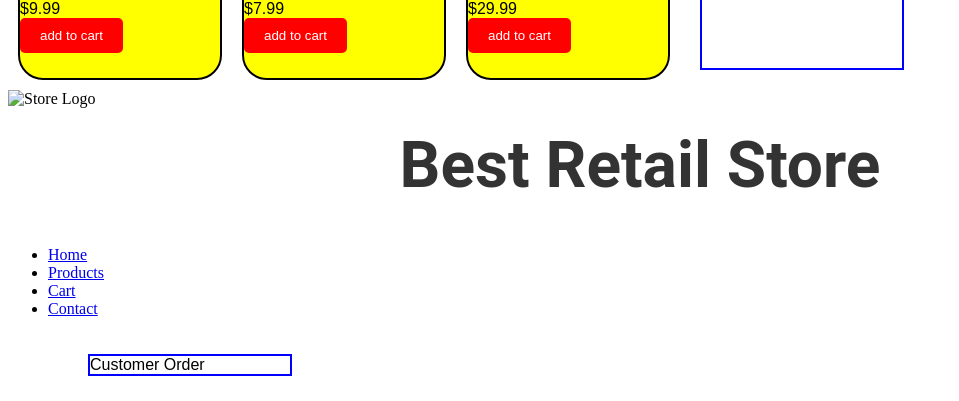
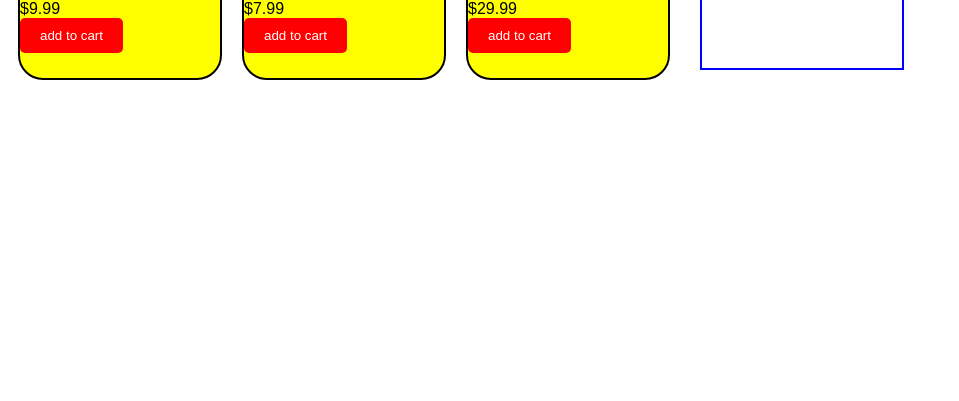
Before and after one commit to EmmanuelY13/Emmanuel-s-Game-Store, a plain HTML site: page index.html in a window 1280 px wide. Shown: the part 1020-1421 px from the top of the page, without its empty margins (0-959 px from the left). After the commit the page ends 1118 px from the top, so only its background shows below. Drawn offline with Linux system fonts and the light colour scheme.

Commit message:
Update index.html

```diff
--- a/index.html
+++ b/index.html
@@ -33,63 +33,3 @@
 
 </body>
 </html>
-
-<!-- Header Section -->
-
-<header>
-
-<!-- Logo + Store Name -->
-
-<div id="header-top">
-
-<img src="images/logo.png" alt="Store Logo" id="logo">
-
-<h1>Best Retail Store</h1>
-
-</div>
-
-
-
-<!-- Navigation Menu -->
-
-<nav>
-
-<ul>
-
-<li><a href="#">Home</a></li>
-
-<li><a href="#">Products</a></li>
-
-<li><a href="#">Cart</a></li>
-
-<li><a href="#">Contact</a></li>
-
-</ul>
-
-</nav>
-
-
-
-</header>
-
-
-
-<!-- Main Content -->
-
-<main>
-
-<div id="page-container">
-
-<div id="product" class="image-grid"></div>
-
-<div id="cart">Customer Order</div>
-
-</div>
-
-</main>
-
-
-
-</body>
-
-</html>
```
